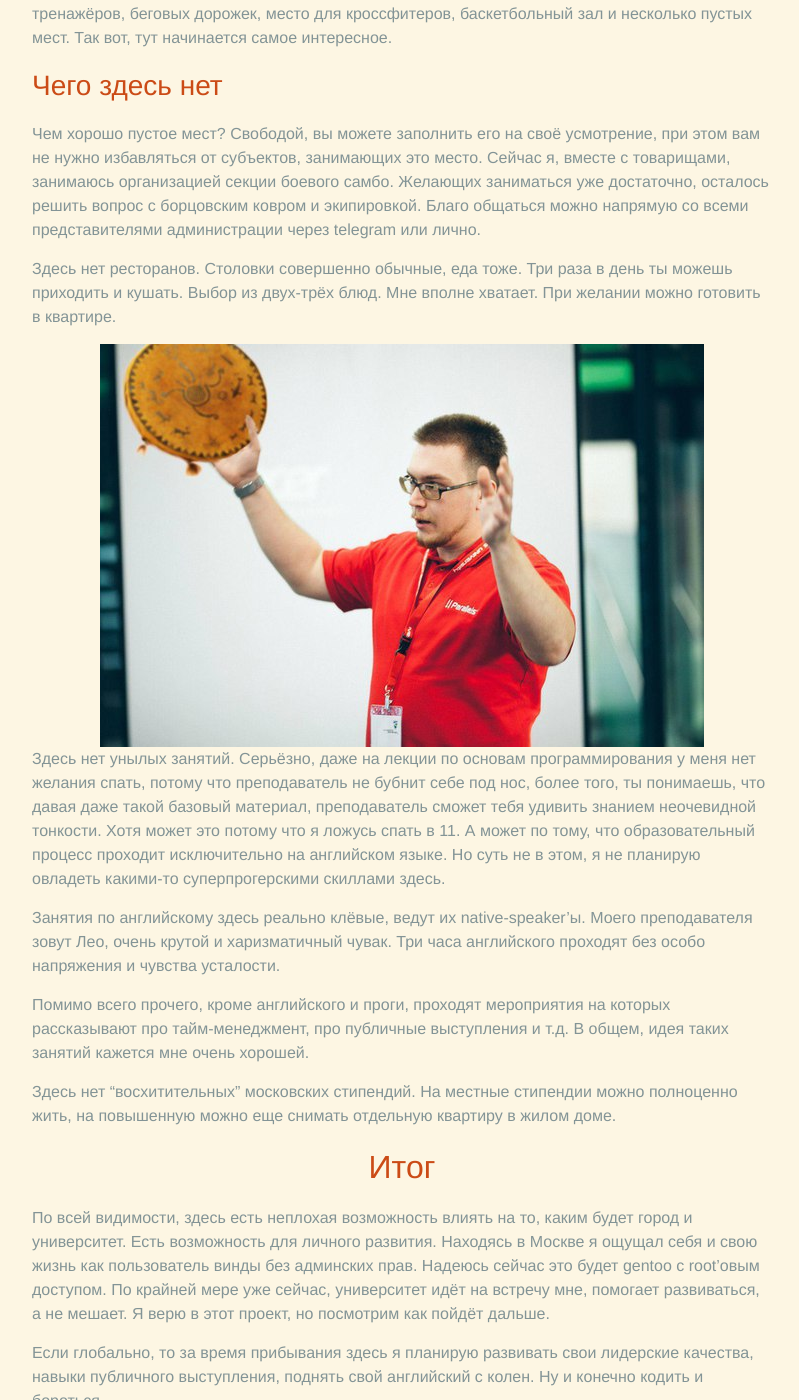
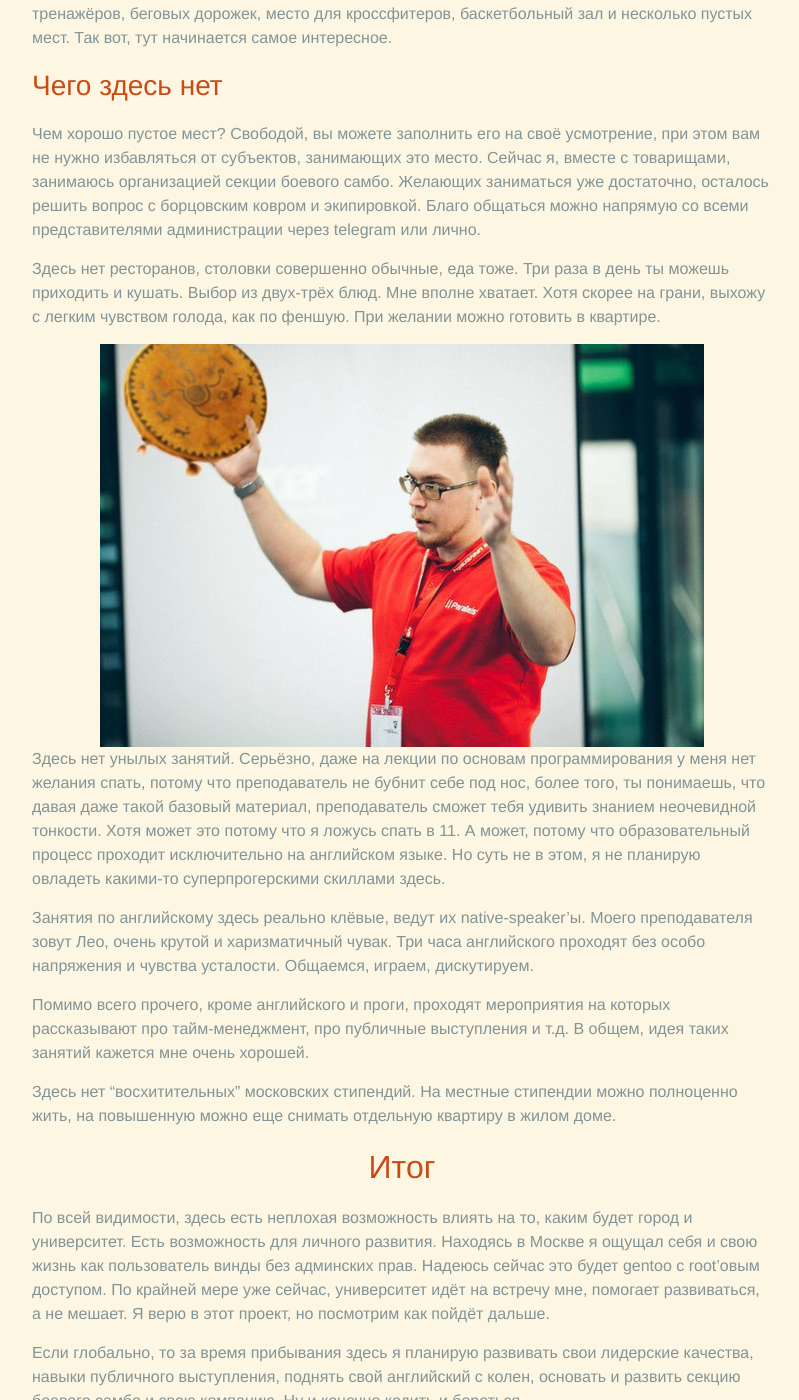
Before and after one commit to rednotes/rednotes.github.io, a Jekyll site: the page built from _posts/2015-08-02-inno-story-0.markdown, in a window 1280 px wide and 1400 px high, scrolled down 1607 px. Shown: the whole window, without its empty margins (238-1037 px from the left). Built offline with Jekyll 4.4.1, drawn with Linux system fonts in a browser that asks for light colours; Markdown is read by kramdown in place of the engine named in the settings; comment, search, counter and statistics services are not loaded; some of the changed text lies outside the part shown.

Commit message:
Small update for inno-story-0

```diff
--- a/_posts/2015-08-02-inno-story-0.markdown
+++ b/_posts/2015-08-02-inno-story-0.markdown
@@ -81,8 +81,9 @@ author: abcdw
 экипировкой. Благо общаться можно напрямую со всеми представителями
 администрации через telegram или лично.
 
-Здесь нет ресторанов. Столовки совершенно обычные, еда тоже. Три раза в день
+Здесь нет ресторанов, столовки совершенно обычные, еда тоже. Три раза в день
 ты можешь приходить и кушать. Выбор из двух-трёх блюд. Мне вполне хватает.
+Хотя скорее на грани, выхожу с легким чувством голода, как по феншую.
 При желании можно готовить в квартире.
 
 <div style="text-align: center">
@@ -93,13 +94,14 @@ author: abcdw
 у меня нет желания спать, потому что преподаватель не бубнит себе под нос,
 более того, ты понимаешь, что давая даже такой базовый материал, преподаватель
 сможет тебя удивить знанием неочевидной тонкости. Хотя может это потому что
-я ложусь спать в 11. А может по тому, что образовательный процесс проходит
+я ложусь спать в 11. А может, потому что образовательный процесс проходит
 исключительно на английском языке. Но суть не в этом, я не планирую
 овладеть какими-то суперпрогерскими скиллами здесь.
 
 Занятия по английскому здесь реально клёвые, ведут их native-speaker'ы.
 Моего преподавателя зовут Лео, очень крутой и харизматичный чувак. Три часа
-английского проходят без особо напряжения и чувства усталости.
+английского проходят без особо напряжения и чувства усталости. Общаемся,
+играем, дискутируем.
 
 Помимо всего прочего, кроме английского и проги, проходят мероприятия на
 которых рассказывают про тайм-менеджмент, про публичные выступления и т.д.
@@ -121,7 +123,8 @@ author: abcdw
 
 Если глобально, то за время прибывания здесь я планирую развивать свои
 лидерские качества, навыки публичного выступления, поднять свой английский
-с колен. Ну и конечно кодить и бороться.
+с колен, основать и развить секцию боевого самбо и свою компанию.
+Ну и конечно кодить и бороться.
 
 PS. Вчера я начал учиться играть на гитаре.
 
```
Also changed, not shown: other parts of _posts/2015-08-02-inno-story-0.markdown (+1 -1 lines).
